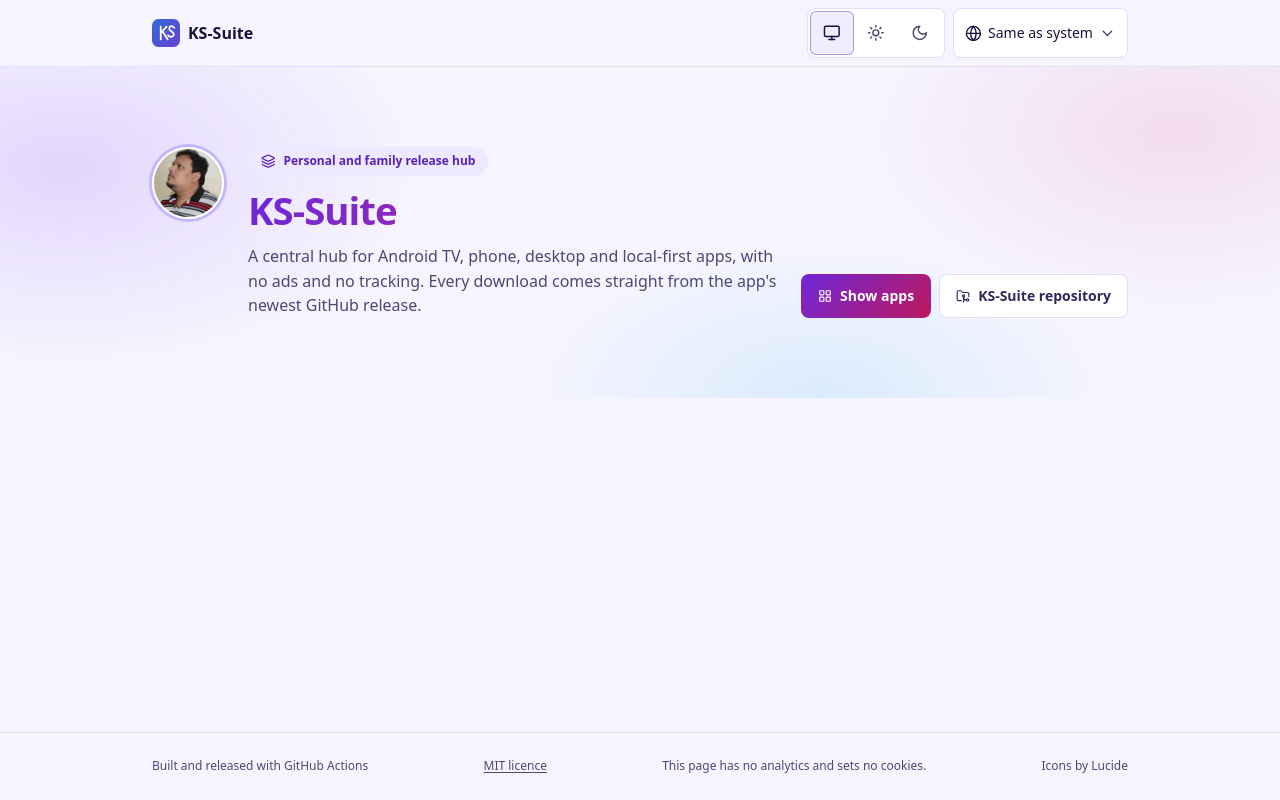
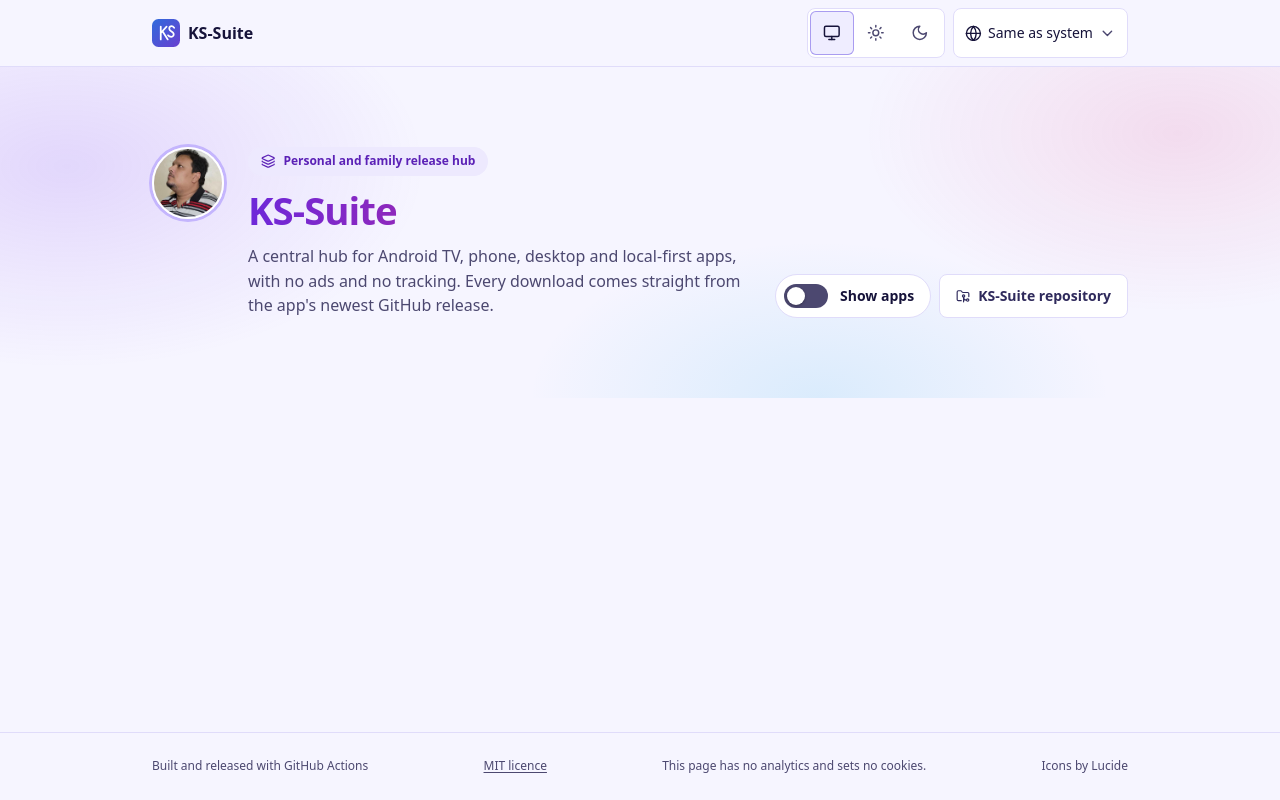
Before and after one commit to kumarsumit17/KS-Suite, a plain HTML site: page site/index.html in a window 1280 px wide. Drawn offline with Linux system fonts and the light colour scheme; no server answers.

Commit message:
feat: show apps as an on/off switch

```diff
--- a/site/app.js
+++ b/site/app.js
@@ -30,7 +30,6 @@
     wallet: '<path d="M19 7V4a1 1 0 0 0-1-1H5a2 2 0 0 0 0 4h15a1 1 0 0 1 1 1v4h-3a2 2 0 0 0 0 4h3a1 1 0 0 0 1-1v-2a1 1 0 0 0-1-1"/><path d="M3 5v14a2 2 0 0 0 2 2h15a1 1 0 0 0 1-1v-4"/>',
     shieldCheck: '<path d="M20 13c0 5-3.5 7.5-7.66 8.95a1 1 0 0 1-.67-.01C7.5 20.5 4 18 4 13V6a1 1 0 0 1 1-1c2 0 4.5-1.2 6.24-2.72a1.17 1.17 0 0 1 1.52 0C14.51 3.81 17 5 19 5a1 1 0 0 1 1 1z"/><path d="m9 12 2 2 4-4"/>',
     hardDriveDownload: '<path d="M12 2v8"/><path d="m16 6-4 4-4-4"/><rect width="20" height="8" x="2" y="14" rx="2"/><path d="M6 18h.01"/><path d="M10 18h.01"/>',
-    grid: '<rect width="7" height="7" x="3" y="3" rx="1"/><rect width="7" height="7" x="14" y="3" rx="1"/><rect width="7" height="7" x="14" y="14" rx="1"/><rect width="7" height="7" x="3" y="14" rx="1"/>',
     folderGit: '<path d="M9 20H4a2 2 0 0 1-2-2V5a2 2 0 0 1 2-2h3.9a2 2 0 0 1 1.69.9l.81 1.2a2 2 0 0 0 1.67.9H20a2 2 0 0 1 2 2v5"/><circle cx="13" cy="12" r="2"/><path d="M18 19c-2.8 0-5-2.2-5-5v8"/><circle cx="20" cy="19" r="2"/>',
     sun: '<circle cx="12" cy="12" r="4"/><path d="M12 2v2"/><path d="M12 20v2"/><path d="m4.93 4.93 1.41 1.41"/><path d="m17.66 17.66 1.41 1.41"/><path d="M2 12h2"/><path d="M20 12h2"/><path d="m6.34 17.66-1.41 1.41"/><path d="m19.07 4.93-1.41 1.41"/>',
     moon: '<path d="M12 3a6 6 0 0 0 9 9 9 9 0 1 1-9-9Z"/>',
@@ -345,13 +344,8 @@
   function applyView(moveFocus) {
     const showApps = location.hash === "#apps";
     document.documentElement.dataset.view = showApps ? "apps" : "home";
-    document.getElementById("see-apps")?.setAttribute("aria-expanded", String(showApps));
-    // The button is a toggle: its label says what the next click does.
-    const label = document.getElementById("see-apps-label");
-    if (label) {
-      label.dataset.t = showApps ? "hero.ctaHide" : "hero.cta";
-      if (state.text.en) label.textContent = t(label.dataset.t);
-    }
+    // "Show apps" is an on/off switch: on while the apps are showing.
+    document.getElementById("see-apps")?.setAttribute("aria-checked", String(showApps));
     if (showApps && moveFocus) {
       const section = document.getElementById("apps");
       section?.focus({ preventScroll: true });
@@ -374,12 +368,15 @@
   async function start() {
     applyView(false);
     window.addEventListener("hashchange", () => applyView(true));
-    // A second click on "Hide apps" closes them: drop #apps from the address (Back reopens them).
-    document.getElementById("see-apps")?.addEventListener("click", (e) => {
-      if (location.hash !== "#apps") return; // the link itself opens the apps
-      e.preventDefault();
-      history.pushState(null, "", location.pathname + location.search);
-      applyView(false);
+    // The switch adds #apps to the address (hashchange then shows the apps) or takes it
+    // away again; either way Back returns to the previous state.
+    document.getElementById("see-apps")?.addEventListener("click", () => {
+      if (location.hash === "#apps") {
+        history.pushState(null, "", location.pathname + location.search);
+        applyView(false);
+      } else {
+        location.hash = "apps";
+      }
     });
     state.language = resolveLanguage(savedChoice(), navigator.languages);
 
--- a/site/index.html
+++ b/site/index.html
@@ -50,7 +50,7 @@
         </div>
       </div>
       <div class="intro-actions">
-        <a class="btn" href="#apps" id="see-apps" aria-controls="apps" aria-expanded="false"><span data-icon="grid"></span><span id="see-apps-label" data-t="hero.cta">Show apps</span></a>
+        <button type="button" class="toggle" id="see-apps" role="switch" aria-checked="false" aria-controls="apps"><span class="toggle-track" aria-hidden="true"><span class="toggle-knob"></span></span><span data-t="hero.cta">Show apps</span></button>
         <a class="btn btn-outline" href="https://github.com/kumarsumit17/KS-Suite"><span data-icon="folderGit"></span><span data-t="hero.repo">KS-Suite repository</span></a>
       </div>
     </section>
--- a/site/lang/en.json
+++ b/site/lang/en.json
@@ -14,7 +14,6 @@
   "hero.eyebrow": "Personal and family release hub",
   "hero.lead": "A central hub for Android TV, phone, desktop and local-first apps, with no ads and no tracking. Every download comes straight from the app's newest GitHub release.",
   "hero.cta": "Show apps",
-  "hero.ctaHide": "Hide apps",
   "hero.repo": "KS-Suite repository",
   "apps.heading": "Applications",
   "apps.intro": "Each card shows the newest release. Downloads come straight from GitHub.",
--- a/site/lang/hi.json
+++ b/site/lang/hi.json
@@ -14,7 +14,6 @@
   "hero.eyebrow": "निजी और परिवार के लिए रिलीज़ हब",
   "hero.lead": "Android TV, फ़ोन, डेस्कटॉप और लोकल-फ़र्स्ट ऐप का एक हब, न विज्ञापन, न ट्रैकिंग। हर डाउनलोड सीधे ऐप के नए GitHub रिलीज़ से आता है।",
   "hero.cta": "ऐप दिखाएं",
-  "hero.ctaHide": "ऐप छिपाएं",
   "hero.repo": "KS-Suite रिपॉज़िटरी",
   "apps.heading": "ऐप्लिकेशन",
   "apps.intro": "हर कार्ड पर नया रिलीज़ दिखता है। डाउनलोड सीधे GitHub से होते हैं।",
--- a/site/style.css
+++ b/site/style.css
@@ -137,7 +137,36 @@ a { color: var(--color-link); text-underline-offset: 0.18em; }
 }
 .lead { margin: 0; color: var(--color-muted); max-width: 42rem; }
 
-.intro-actions { display: flex; flex-wrap: wrap; gap: var(--space-2); }
+.intro-actions { display: flex; flex-wrap: wrap; align-items: center; gap: var(--space-2); }
+
+/* "Show apps": a pill-shaped on/off switch with a round knob */
+.toggle {
+  display: inline-flex; align-items: center; gap: var(--space-3);
+  min-height: var(--touch); padding: 0 var(--space-4) 0 var(--space-2);
+  border: var(--border-width) solid var(--color-border); border-radius: var(--radius-pill);
+  background: var(--color-surface); color: var(--color-heading);
+  font: inherit; font-size: var(--font-size-small); font-weight: var(--font-weight-strong);
+  cursor: pointer; transition: border-color var(--motion), background var(--motion);
+}
+.toggle:hover { border-color: var(--color-border-strong); background: var(--color-surface-2); }
+.toggle:focus-visible { border-radius: var(--radius-pill); }
+.toggle-track {
+  position: relative; flex: none; width: var(--toggle-width); height: var(--toggle-height);
+  border-radius: var(--radius-pill); background: var(--toggle-off);
+  transition: background var(--motion);
+}
+.toggle-knob {
+  position: absolute; top: var(--toggle-gap); left: var(--toggle-gap);
+  width: calc(var(--toggle-height) - 2 * var(--toggle-gap)); height: calc(var(--toggle-height) - 2 * var(--toggle-gap));
+  border-radius: 50%; background: var(--toggle-knob);
+  box-shadow: 0 1px 3px rgb(0 0 0 / 0.3);
+  transition: transform var(--motion);
+}
+.toggle[aria-checked="true"] .toggle-track { background: linear-gradient(135deg, var(--gradient-start), var(--gradient-end)); }
+.toggle[aria-checked="true"] .toggle-knob {
+  background: #ffffff;
+  transform: translateX(calc(var(--toggle-width) - var(--toggle-height)));
+}
 
 /* The apps view: hidden until the address ends in #apps (theme-init.js and app.js set data-view) */
 html[data-view="home"] [data-part="apps"] { display: none; }
--- a/site/theme.css
+++ b/site/theme.css
@@ -44,6 +44,9 @@
   --border-width: 1px;
   --focus-width: 3px;
   --icon-app: 2.5rem;
+  --toggle-width: 2.75rem;
+  --toggle-height: 1.5rem;
+  --toggle-gap: 3px;
   --avatar-size: 4.5rem;
   --avatar-ring: 1px;
 
@@ -76,6 +79,8 @@
   --title-start: light-dark(#6d28d9, #a78bfa);
   --title-end: light-dark(#db2777, #f472b6);
   --color-on-accent: #ffffff;
+  --toggle-off: light-dark(#4c4870, #bdb8e3);   /* switch track when off */
+  --toggle-knob: light-dark(#ffffff, #191536);  /* knob when off */
   --color-accent: var(--gradient-start);
   --color-accent-hover: var(--gradient-start-hover);
 
```
Also changed, not shown: 2 other files.
